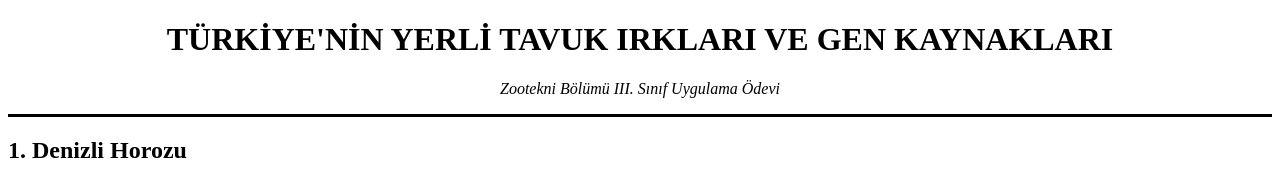
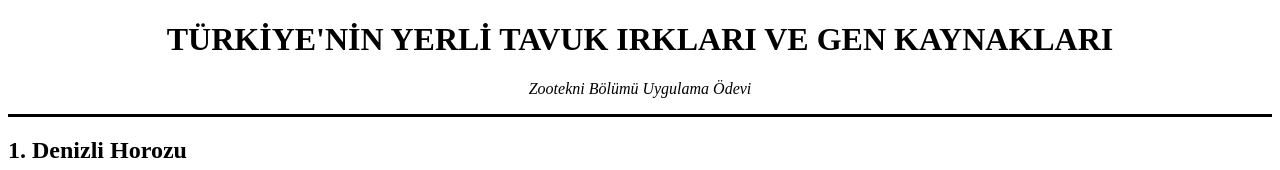
Before and after one commit to talhaalks-eng/-devyerlitavuk, a plain HTML site: page index.html in a window 1280 px wide. Shown: the top 170 px of the page. Drawn offline with Linux system fonts and the light colour scheme.

Commit message:
Update index.html

```diff
--- a/index.html
+++ b/index.html
@@ -8,7 +8,7 @@
 
     <center>
         <h1>TÜRKİYE'NİN YERLİ TAVUK IRKLARI VE GEN KAYNAKLARI</h1>
-        <p><i>Zootekni Bölümü III. Sınıf Uygulama Ödevi</i></p>
+        <p><i>Zootekni Bölümü Uygulama Ödevi</i></p>
     </center>
 
     <hr size="3" color="black" />
```
